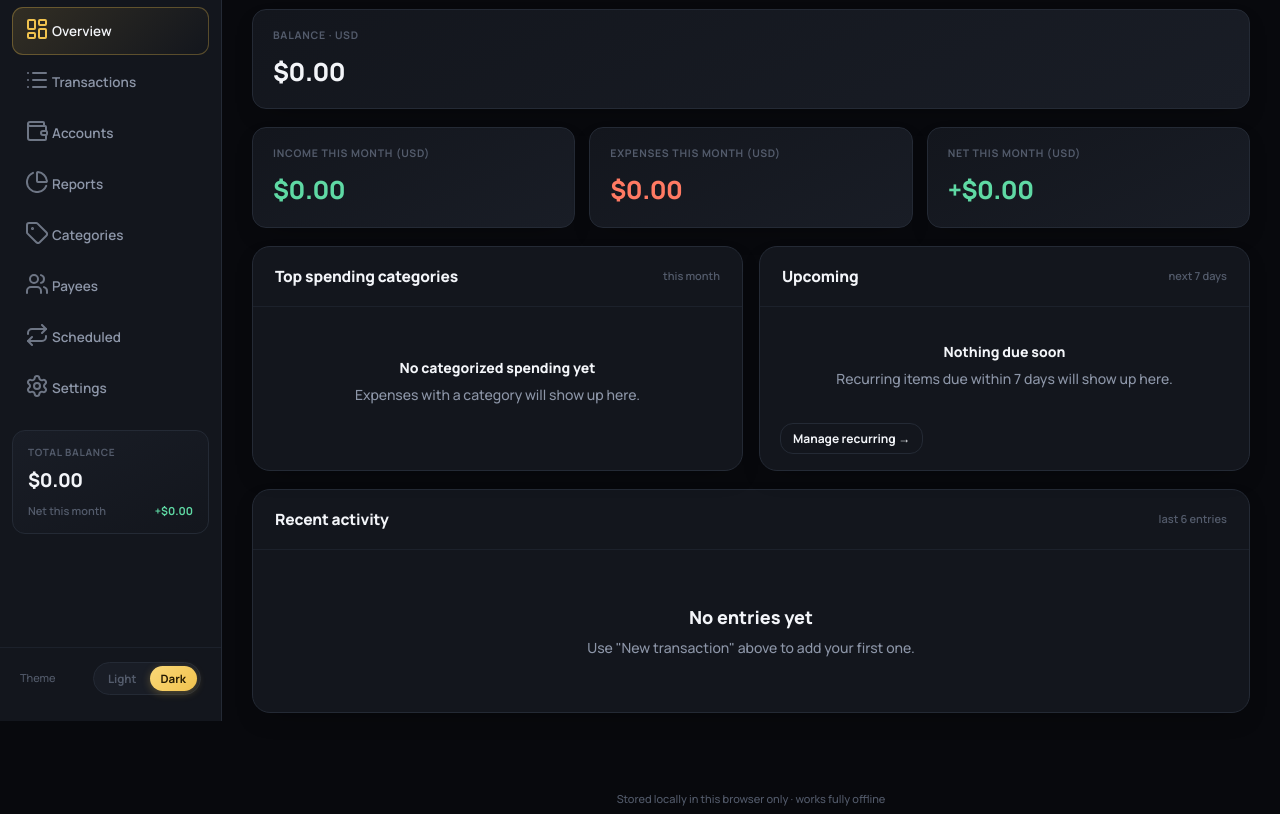
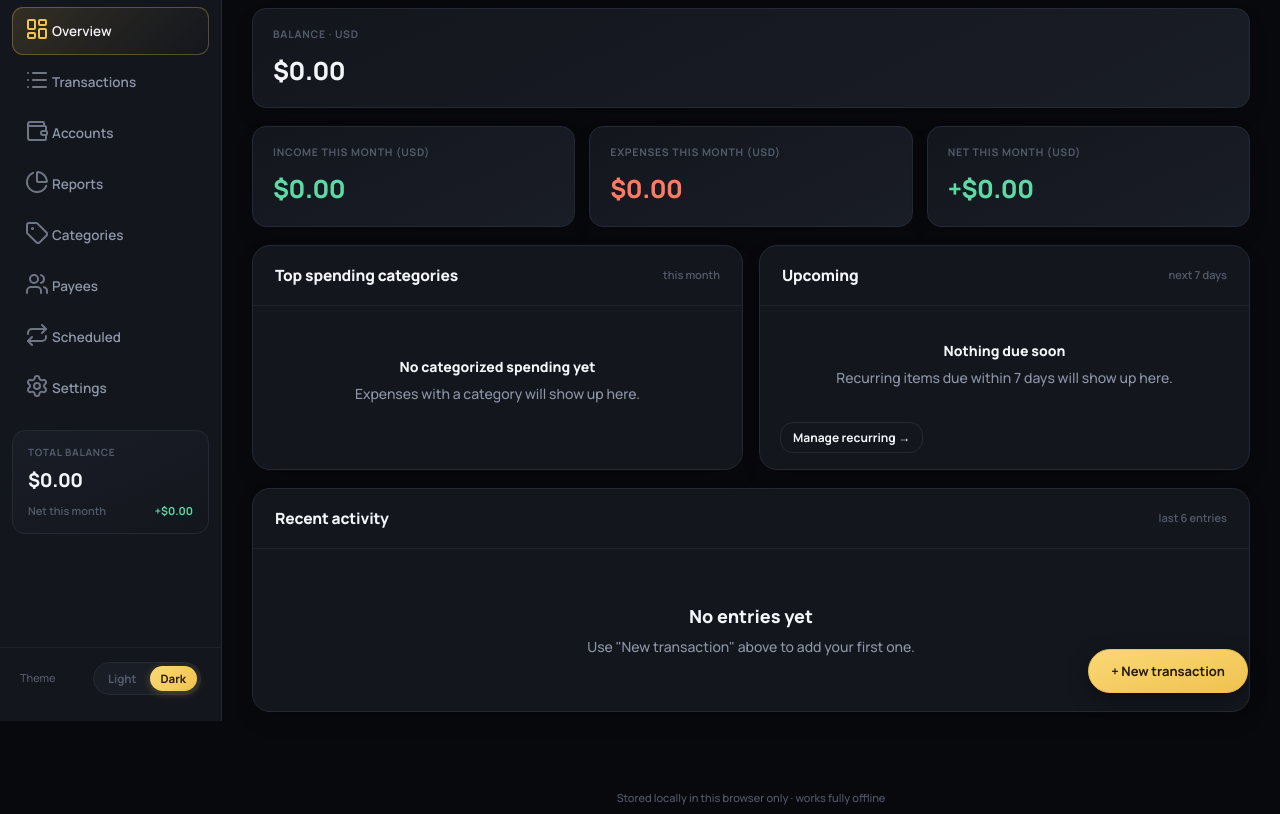
Before and after one commit to erparmindr/ledger, a plain HTML site: page index.html in a window 1280 px wide. Shown: the part 79-893 px from the top of the page. Drawn offline with nearby package versions, Linux system fonts and the light colour scheme.

Commit message:
feat: floating action button for New transaction
- Moved '+ New transaction' button to fixed position bottom-right
- Rounded pill shape with shadow and hover lift effect
- Stays visible while scrolling any page
- SW cache bumped to v24

```diff
--- a/css/styles.css
+++ b/css/styles.css
@@ -666,6 +666,22 @@ select:focus{
 .inline-add{ display:flex; gap:8px; margin-top:14px; }
 .inline-add input{ flex:1; background:var(--surface-2); border:1px solid var(--border); border-radius:var(--radius-md); padding:8px 11px; font-weight:500; }
 
+/* ---- Floating action button ---- */
+.fab{
+  position:fixed;
+  bottom:28px;
+  right:32px;
+  z-index:30;
+  border-radius:50px;
+  padding:12px 22px;
+  font-size:13px;
+  font-weight:700;
+  box-shadow:0 6px 20px rgba(0,0,0,.35);
+  transition:transform .15s, box-shadow .15s;
+}
+.fab:hover{ transform:translateY(-2px); box-shadow:0 8px 28px rgba(0,0,0,.45); }
+.fab:active{ transform:translateY(0); }
+
 footer.app-footer{ text-align:center; color:var(--text-faint); font-size:11px; padding:18px 0 6px; font-weight:500; }
 
 /* ============================================================
--- a/index.html
+++ b/index.html
@@ -51,10 +51,10 @@
           <span class="ic">&#9906;</span>
           <input type="text" id="globalSearch" placeholder="Search transactions...">
         </div>
-        <button class="btn btn-primary" id="newTxBtn">+ New transaction</button>
       </div>
     </div>
     <div class="content" id="pageContent"></div>
+    <button class="btn btn-primary fab" id="newTxBtn">+ New transaction</button>
     <footer class="app-footer">Stored locally in this browser only · works fully offline</footer>
   </div>
 </div>
--- a/ledger/css/styles.css
+++ b/ledger/css/styles.css
@@ -666,6 +666,22 @@ select:focus{
 .inline-add{ display:flex; gap:8px; margin-top:14px; }
 .inline-add input{ flex:1; background:var(--surface-2); border:1px solid var(--border); border-radius:var(--radius-md); padding:8px 11px; font-weight:500; }
 
+/* ---- Floating action button ---- */
+.fab{
+  position:fixed;
+  bottom:28px;
+  right:32px;
+  z-index:30;
+  border-radius:50px;
+  padding:12px 22px;
+  font-size:13px;
+  font-weight:700;
+  box-shadow:0 6px 20px rgba(0,0,0,.35);
+  transition:transform .15s, box-shadow .15s;
+}
+.fab:hover{ transform:translateY(-2px); box-shadow:0 8px 28px rgba(0,0,0,.45); }
+.fab:active{ transform:translateY(0); }
+
 footer.app-footer{ text-align:center; color:var(--text-faint); font-size:11px; padding:18px 0 6px; font-weight:500; }
 
 /* ============================================================
--- a/ledger/sw.js
+++ b/ledger/sw.js
@@ -1,7 +1,7 @@
 // Ledger service worker — caches the app shell for offline use and installability.
 // Bump CACHE_NAME whenever files change so returning users get the update
 // instead of a stale cached copy.
-const CACHE_NAME = "ledger-cache-v23";
+const CACHE_NAME = "ledger-cache-v24";
 const APP_SHELL = [
   "./",
   "./index.html",
--- a/sw.js
+++ b/sw.js
@@ -1,7 +1,7 @@
 // Ledger service worker — caches the app shell for offline use and installability.
 // Bump CACHE_NAME whenever files change so returning users get the update
 // instead of a stale cached copy.
-const CACHE_NAME = "ledger-cache-v23";
+const CACHE_NAME = "ledger-cache-v24";
 const APP_SHELL = [
   "./",
   "./index.html",
```
Also changed, not shown: ledger/index.html (+1 -1 lines).
